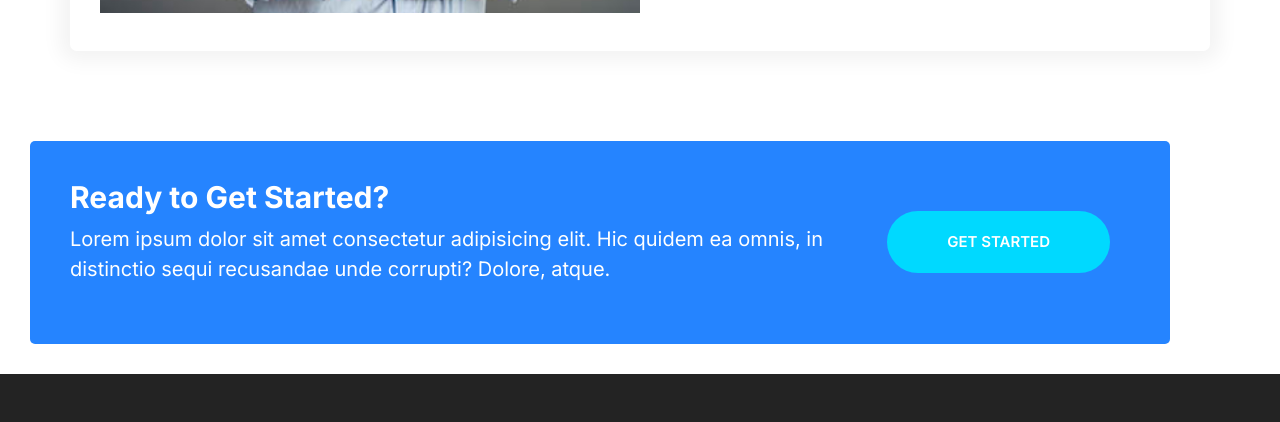
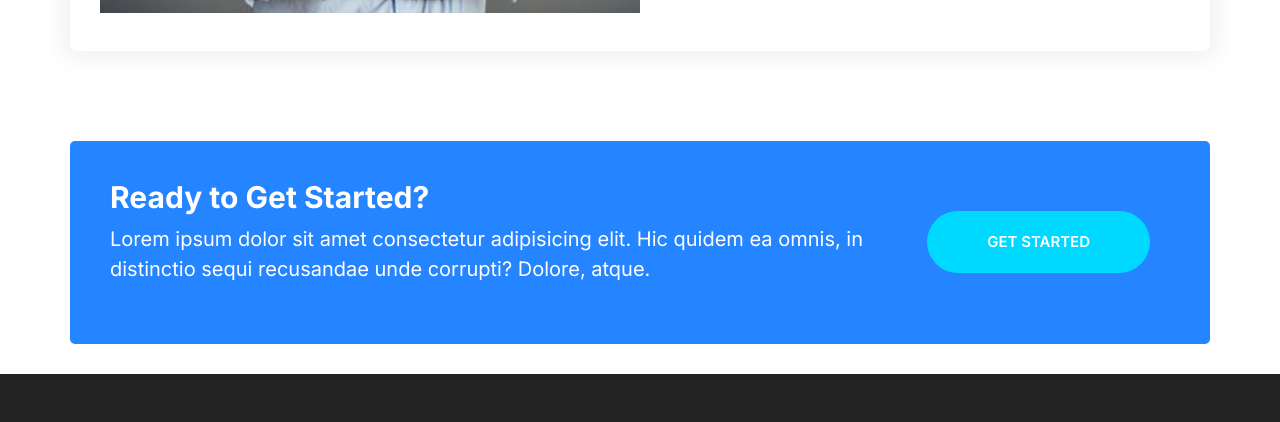
Before and after one commit to SomDhen/moshifyhosting, a plain HTML site: page index.html in a window 1280 px wide. Shown: the part 5528-5950 px from the top of the page. Drawn offline with Linux system fonts and the light colour scheme.

Commit message:
Fix the layout issue in Callout section.

```diff
--- a/css/styles.css
+++ b/css/styles.css
@@ -928,5 +928,5 @@ a {
 
 /* Putting Components Together */
 .callout-section {
-  margin: 3rem;
+  margin: 3rem auto;
 }
```
